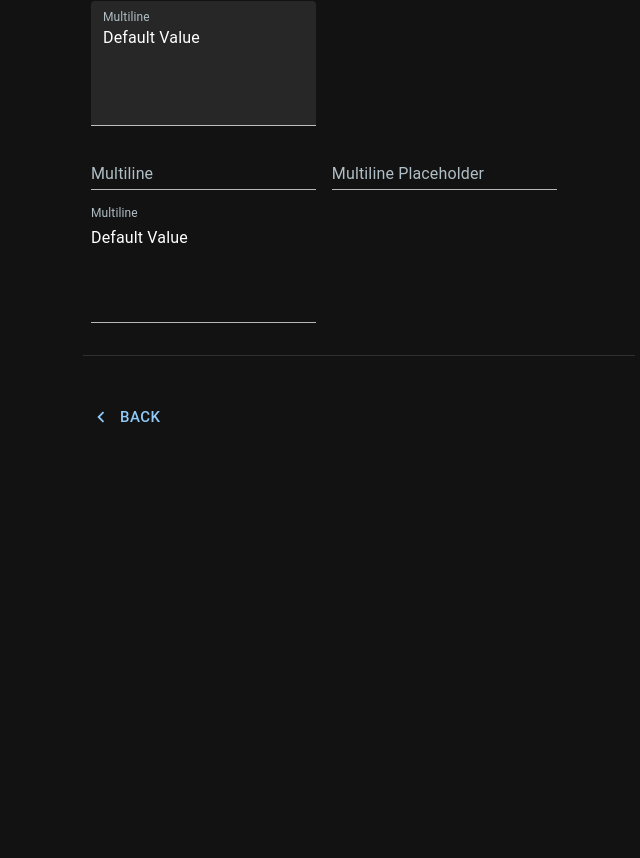
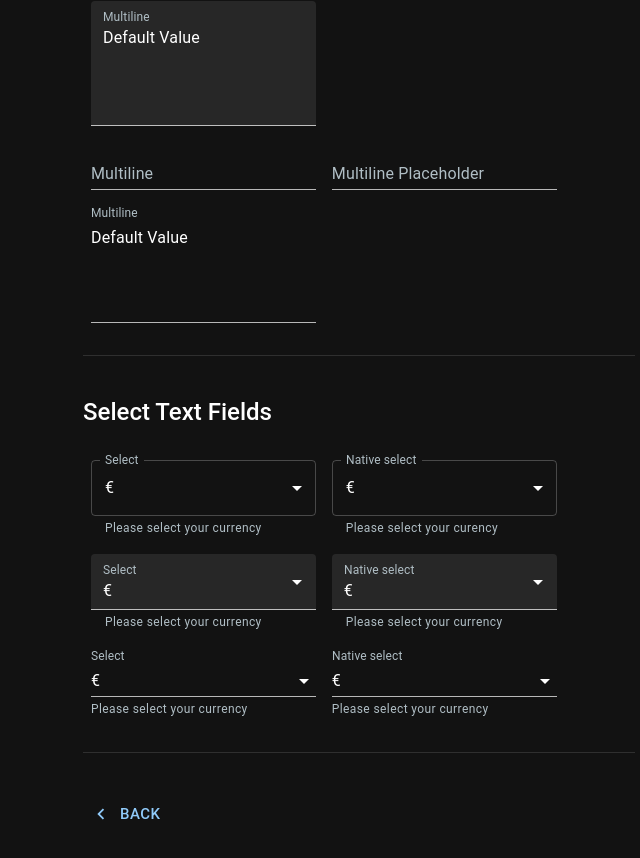
Before and after one commit to watcharakornton/mui_tutorials, a React (Vite) app: page /text-field in a window 1280 px wide. Shown: the part 2161-3019 px from the top of the page, without its empty margins (281-921 px from the left). Before the commit the page ends 2639 px from the top, so only its background shows below. Built offline with nearby package versions, Linux system fonts and the light colour scheme.

Commit message:
Add Select Text Fields into TextFields Component

```diff
--- a/src/inputs/TextFieldComponent.jsx
+++ b/src/inputs/TextFieldComponent.jsx
@@ -1,5 +1,144 @@
 import * as React from "react";
-import { Typography, Box, TextField } from "@mui/material";
+import { Typography, Box, TextField, MenuItem } from "@mui/material";
+
+export const SelectTextFields = () => {
+  const currencies = [
+    {
+      value: "USD",
+      label: "$",
+    },
+    {
+      value: "EUR",
+      label: "€",
+    },
+    {
+      value: "BTC",
+      label: "฿",
+    },
+    {
+      value: "JPY",
+      label: "¥",
+    },
+  ];
+
+  return (
+    <>
+      <Typography variant="h5" sx={{ mb: 3 }} fontWeight="fontWeightMedium">
+        Select Text Fields
+      </Typography>
+      <Box
+        component="form"
+        sx={{ "& .MuiTextField-root": { m: 1, width: "25ch" } }}
+        noValidate
+        autoComplete="off"
+      >
+        <div>
+          <TextField
+            id="outlined-select-currency"
+            select
+            label="Select"
+            defaultValue="EUR"
+            helperText="Please select your currency"
+          >
+            {currencies.map((option) => (
+              <MenuItem key={option.value} value={option.value}>
+                {option.label}
+              </MenuItem>
+            ))}
+          </TextField>
+          <TextField
+            id="outlined-select-currency-native"
+            select
+            label="Native select"
+            defaultValue="EUR"
+            slotProps={{
+              select: {
+                native: true,
+              },
+            }}
+            helperText="Please select your curency"
+          >
+            {currencies.map((option) => (
+              <option key={option.value} value={option.value}>
+                {option.label}
+              </option>
+            ))}
+          </TextField>
+        </div>
+        <div>
+          <TextField
+            id="filled-select-currency"
+            select
+            label="Select"
+            defaultValue="EUR"
+            helperText="Please select your currency"
+            variant="filled"
+          >
+            {currencies.map((option) => (
+              <MenuItem key={option.value} value={option.value}>
+                {option.label}
+              </MenuItem>
+            ))}
+          </TextField>
+          <TextField
+            id="filled-select-currency-native"
+            select
+            label="Native select"
+            defaultValue="EUR"
+            slotProps={{
+              select: {
+                native: true,
+              },
+            }}
+            helperText="Please select your currency"
+            variant="filled"
+          >
+            {currencies.map((option) => (
+              <option key={option.value} value={option.value}>
+                {option.label}
+              </option>
+            ))}
+          </TextField>
+        </div>
+        <div>
+          <TextField
+            id="standard-select-currency"
+            select
+            label="Select"
+            defaultValue="EUR"
+            helperText="Please select your currency"
+            variant="standard"
+          >
+            {currencies.map((option) => (
+              <MenuItem key={option.value} value={option.value}>
+                {option.label}
+              </MenuItem>
+            ))}
+          </TextField>
+          <TextField
+            id="standard-select-currency-native"
+            select
+            label="Native select"
+            defaultValue="EUR"
+            slotProps={{
+              select: {
+                native: true,
+              },
+            }}
+            helperText="Please select your currency"
+            variant="standard"
+          >
+            {currencies.map((option) => (
+              <option key={option.value} value={option.value}>
+                {option.label}
+              </option>
+            ))}
+          </TextField>
+        </div>
+      </Box>
+    </>
+  );
+};
 
 export const MultilineTextFields = () => {
   return (
--- a/src/pages/TextFieldPage.jsx
+++ b/src/pages/TextFieldPage.jsx
@@ -7,6 +7,7 @@ import {
   FormPropsTextFields,
   ValidationTextFields,
   MultilineTextFields,
+  SelectTextFields,
 } from "../inputs/TextFieldComponent";
 
 const TextFieldPage = () => {
@@ -15,6 +16,7 @@ const TextFieldPage = () => {
     <FormPropsTextFields />,
     <ValidationTextFields />,
     <MultilineTextFields />,
+    <SelectTextFields />,
   ];
 
   return (
```
